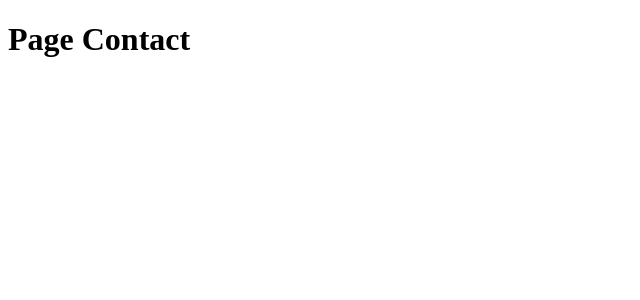
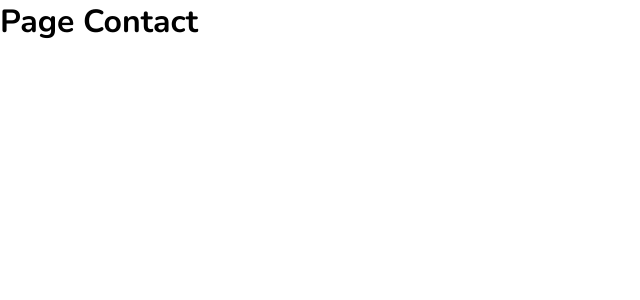
Before and after one commit to Anna-Luiza-Gusmao/my-portfolio, a React (Vite) app: page /contact in a window 1280 px wide. Shown: the top 300 px of the page, without its empty margins (0-640 px from the left). Built offline with nearby package versions, Linux system fonts and the light colour scheme.

Commit message:
AddThemes

```diff
--- a/index.html
+++ b/index.html
@@ -2,6 +2,10 @@
 <html lang="en">
   <head>
     <meta charset="UTF-8" />
+    <link rel="preconnect" href="https://fonts.googleapis.com">
+    <link rel="preconnect" href="https://fonts.gstatic.com" crossorigin>
+    <link href="https://fonts.googleapis.com/css2?family=Inter:wght@400;600&family=Nunito:wght@400;600;700&display=swap" rel="stylesheet">
+
     <link rel="icon" type="image/svg+xml" href="" />
     <meta name="viewport" content="width=device-width, initial-scale=1.0" />
     <title>Anna Luiza</title>
--- a/package.json
+++ b/package.json
@@ -9,9 +9,11 @@
     "preview": "vite preview"
   },
   "dependencies": {
+    "@types/styled-components": "^5.1.26",
     "react": "^18.2.0",
     "react-dom": "^18.2.0",
-    "react-router-dom": "^6.6.2"
+    "react-router-dom": "^6.6.2",
+    "styled-components": "^5.3.6"
   },
   "devDependencies": {
     "@types/react": "^18.0.26",
--- a/src/App.tsx
+++ b/src/App.tsx
@@ -1,10 +1,18 @@
+import { ThemeProvider } from "styled-components"
+import { GlobalStyle } from "./styles/global"
+import { defaultTheme } from "./styles/themes/default"
+
 import { BrowserRouter } from 'react-router-dom'
 import { Routers } from './Routers'
 
 export function App() {
   return (
-    <BrowserRouter>
+    <ThemeProvider theme={defaultTheme}>
+      <BrowserRouter>
           <Routers />
-    </BrowserRouter>
+      </BrowserRouter>
+
+      <GlobalStyle />
+    </ThemeProvider>
   )
 }
--- /dev/null
+++ b/src/styles/global.ts
@@ -0,0 +1,24 @@
+import { createGlobalStyle } from "styled-components";
+
+export const GlobalStyle = createGlobalStyle`
+    * {
+        margin: 0;
+        padding: 0;
+        box-sizing: border-box;
+    }
+
+    :focus {
+        outline: 0;
+        box-shadow: 0 0 0 2px ${(props) => props.theme['orange-400']};
+    }
+
+    body {
+        -webkit-font-smoothing: antialiased;
+    }
+
+    body, input, textarea, button {
+        font-family: 'Nunito', sans-serif;
+        font-weight: 400;
+        font-size: 1rem;
+    }
+`
--- /dev/null
+++ b/src/styles/themes/default.ts
@@ -0,0 +1,13 @@
+export const defaultTheme = {
+    'white': '#FAFAFA',
+    'white-100': '#FFF6F6',
+    'white-200': '#F3F2F2',
+
+    'orange-400': '#FFAE35',
+    'orange-500': '#E78D07',
+
+    'gray-400': '#504A49',
+    'gray-500': '#332F2E',
+    'gray-700': '#181616',
+    'gray-800': '#1A1A1A'
+}
```
Also changed, not shown: src/styles/@types/styled.d.ts (added, +8 -0 lines), 1 other file (tests, documents, lock files or other folders).
